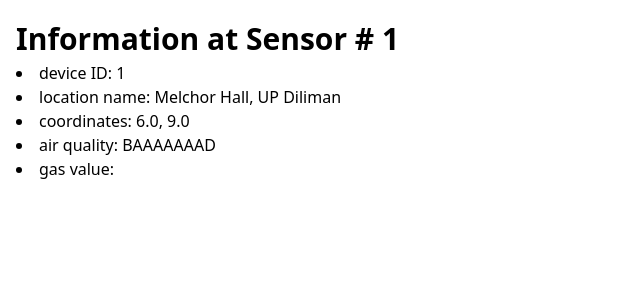
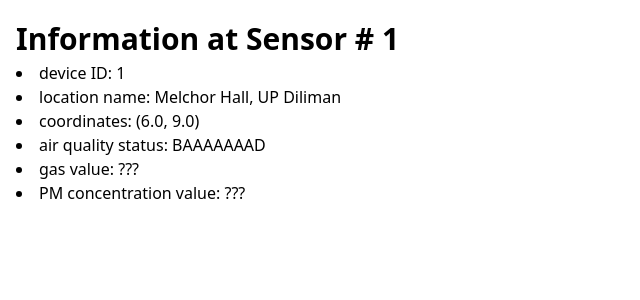
Before and after one commit to JoseTomanan/air-quality-monitoring, a FastAPI app: page /points/1 in a window 1280 px wide. Shown: the top 300 px of the page, without its empty margins (0-640 px from the left). Run offline with FastAPI, Linux system fonts and the light colour scheme.

Commit message:
fix: Formatting of data

```diff
--- a/templates/air_data.html
+++ b/templates/air_data.html
@@ -19,9 +19,10 @@
     <ul class="list-inside list-disc">
         <li>device ID: {{ device_id }} </li>
         <li>location name: {{ location_name }}</li>
-        <li>coordinates: {{ latitude }}, {{ longitude }}</li>
-        <li>air quality: {{ status }}</li>
-        <li>gas value:</li>
+        <li>coordinates: ({{ latitude }}, {{ longitude }})</li>
+        <li>air quality status: {{ status }}</li>
+        <li>gas value: ??? </li>
+        <li>PM concentration value: ??? </li>
     </ul>
 </body>
 </html>
```
